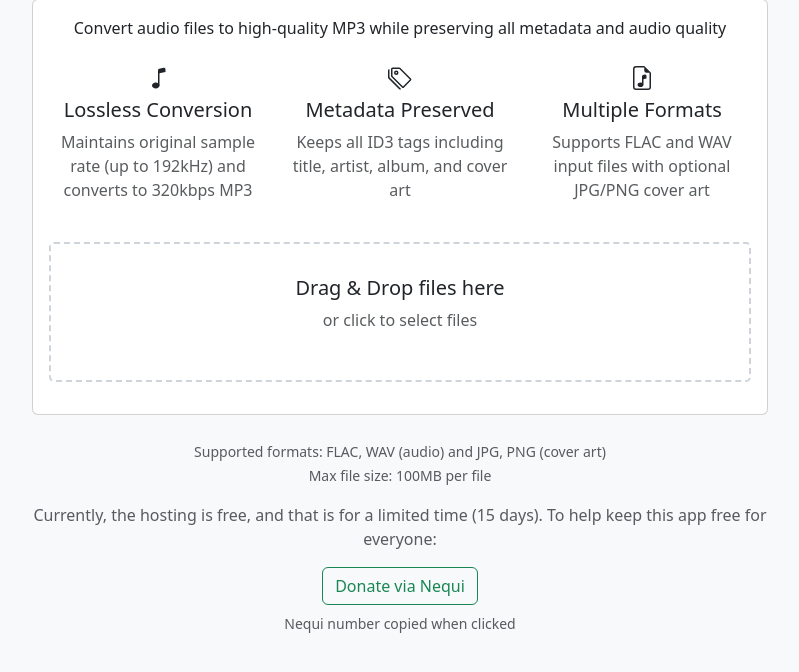
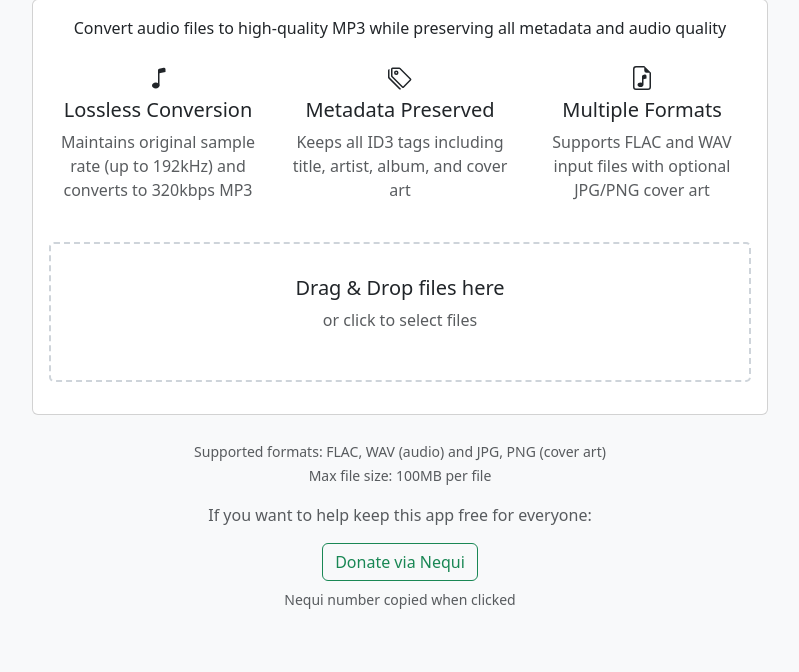
Before and after one commit to Mauricio-KND/convert_to_mp3, a Flask app: page / in a window 1280 px wide. Shown: the part 105-777 px from the top of the page, without its empty margins (240-1039 px from the left). Run offline with Flask 3, Linux system fonts and the light colour scheme; some libraries are stand-ins or nearby versions.

Commit message:
Updating donate button

```diff
--- a/templates/index.html
+++ b/templates/index.html
@@ -117,7 +117,7 @@
                         Max file size: 100MB per file
                     </small>
                     <div class="mt-3">
-                        <p>Currently, the hosting is free, and that is for a limited time (15 days). To help keep this app free for everyone:</p>
+                        <p>If you want to help keep this app free for everyone:</p>
                         <button class="btn btn-outline-success" onclick="copyNequiNumber()">
                             <i class="bi bi-heart-fill"></i> Donate via Nequi
                         </button>
```
